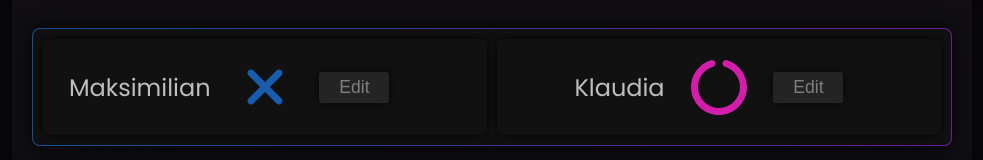
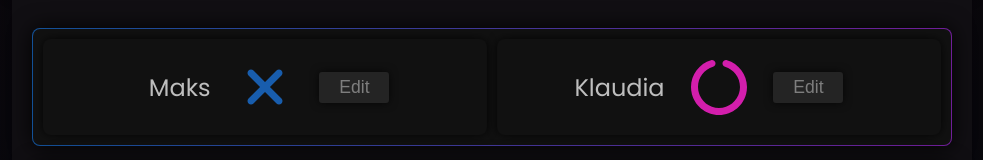
Before and after one commit to MarioLuigie/TicTacToeApp, a React (Vite) app: page / in a window 1280 px wide. Shown: the part 162-322 px from the top of the page, without its empty margins (148-1131 px from the left). Built offline with nearby package versions, Linux system fonts and the light colour scheme; a web font is replaced by a local one.

Commit message:
Fix and order code

```diff
--- a/src/components/content/ControlPanel.jsx
+++ b/src/components/content/ControlPanel.jsx
@@ -35,8 +35,18 @@ export default function ControlPanel() {
   return (
     <div css={styles}>
       <ol className='playerList'>
-        <Player id={"playerX"} name={"Maksimilian"} symbol={playerX} onHandle={() => {}}/>
-        <Player id={"playerO"} name={"Klaudia"} symbol={playerO} onHandle={() => {}}/>
+        <Player
+          id={"playerX"}
+          name={"Maks"}
+          symbol={playerX}
+          onHandle={() => {}}
+        />
+        <Player
+          id={"playerO"}
+          name={"Klaudia"}
+          symbol={playerO}
+          onHandle={() => {}}
+        />
       </ol>
     </div>
   )
```
Also changed, not shown: src/components/content/GameContainer.jsx (+3 -9 lines).
